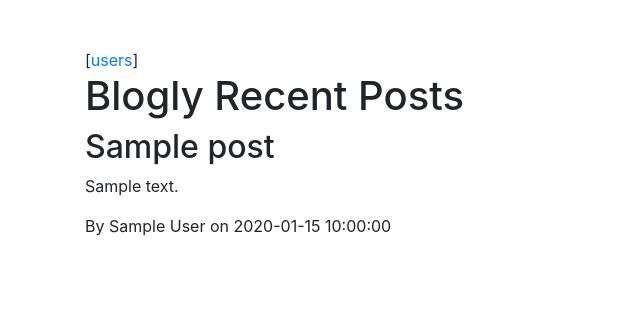
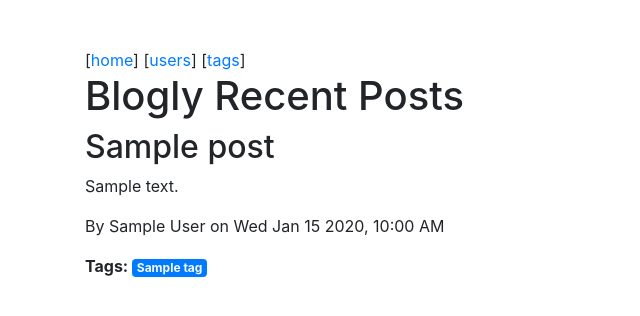
Before and after one commit to fan777/flask-blogly, a Flask app: page /posts in a window 1280 px wide. Shown: the top 316 px of the page, without its empty margins (0-640 px from the left). Run offline with Flask 2, Linux system fonts and the light colour scheme; tables that the repository leaves empty hold one stand-in row (values such as "Sample post").

Commit message:
part three

```diff
--- a/app.py
+++ b/app.py
@@ -2,7 +2,7 @@
 
 from flask import Flask, request, render_template, redirect
 from flask_debugtoolbar import DebugToolbarExtension
-from models import db, connect_db, User, Post
+from models import db, connect_db, User, Post, Tag
 
 app = Flask(__name__)
 app.config['SQLALCHEMY_DATABASE_URI'] = 'postgresql:///blogly'
@@ -21,13 +21,6 @@ db.create_all()
 def root():
     """Redirect to recent posts"""
     return redirect("/posts")
-
-
-@app.route('/posts')
-def list_recent_posts():
-    """Show list of recent posts"""
-    posts = Post.query.order_by(Post.created_at.desc()).limit(5).all()
-    return render_template('posts/recent.html', posts=posts)
 
 
 @app.route('/users')
@@ -95,7 +88,8 @@ def delete_user(user_id):
 def new_post_form(user_id):
     """Display new post form"""
     user = User.query.get_or_404(user_id)
-    return render_template('posts/new.html', user=user)
+    tags = Tag.query.all()
+    return render_template('posts/new.html', user=user, tags=tags)
 
 
 @app.route('/users/<int:user_id>/posts/new', methods=["POST"])
@@ -103,10 +97,21 @@ def create_post(user_id):
     """Create new post"""
     title = request.form["title"]
     content = request.form["content"]
-    new_post = Post(title=title, content=content, user_id=user_id)
+
+    tag_ids = [int(num) for num in request.form.getlist("tags")]
+    tags = Tag.query.filter(Tag.id.in_(tag_ids)).all()
+
+    new_post = Post(title=title, content=content, user_id=user_id, tags=tags)
     db.session.add(new_post)
     db.session.commit()
     return redirect(f'/users/{user_id}')
+
+
+@app.route('/posts')
+def list_recent_posts():
+    """Show list of recent posts"""
+    posts = Post.query.order_by(Post.created_at.desc()).limit(5).all()
+    return render_template('posts/recent.html', posts=posts)
 
 
 @app.route('/posts/<int:post_id>')
@@ -120,7 +125,8 @@ def show_post(post_id):
 def edit_post_form(post_id):
     """Display edit post form"""
     post = Post.query.get_or_404(post_id)
-    return render_template('posts/edit.html', post=post)
+    tags = Tag.query.all()
+    return render_template('posts/edit.html', post=post, tags=tags)
 
 
 @app.route('/posts/<int:post_id>/edit', methods=["POST"])
@@ -129,6 +135,10 @@ def edit_post(post_id):
     post = Post.query.get_or_404(post_id)
     post.title = request.form["title"]
     post.content = request.form["content"]
+
+    tag_ids = [int(num) for num in request.form.getlist("tags")]
+    post.tags = Tag.query.filter(Tag.id.in_(tag_ids)).all()
+
     db.session.add(post)
     db.session.commit()
     return redirect(f'/posts/{post.id}')
@@ -141,3 +151,59 @@ def delete_post(post_id):
     db.session.delete(post)
     db.session.commit()
     return redirect(f'/users/{post.user_id}')
+
+
+@app.route('/tags')
+def lits_tags():
+    """Show list of all tags"""
+    tags = Tag.query.all()
+    return render_template('tags/list.html', tags=tags)
+
+
+@app.route('/tags/new', methods=["GET"])
+def new_tag_form():
+    """Display new tag form"""
+    return render_template('tags/new.html')
+
+
+@app.route('/tags/new', methods=["POST"])
+def create_tag():
+    """Create new tag"""
+    name = request.form["name"]
+    new_tag = Tag(name=name)
+    db.session.add(new_tag)
+    db.session.commit()
+    return redirect(f'/tags/{new_tag.id}')
+
+
+@app.route('/tags/<int:tag_id>')
+def show_tag(tag_id):
+    """Show details about a single tag"""
+    tag = Tag.query.get_or_404(tag_id)
+    return render_template('tags/details.html', tag=tag)
+
+
+@app.route('/tags/<int:tag_id>/edit', methods=["GET"])
+def edit_tag_form(tag_id):
+    """Display edit tag form"""
+    tag = Tag.query.get_or_404(tag_id)
+    return render_template('tags/edit.html', tag=tag)
+
+
+@app.route('/tags/<int:tag_id>/edit', methods=["POST"])
+def edit_tag(tag_id):
+    """Update tag"""
+    tag = Tag.query.get_or_404(tag_id)
+    tag.name = request.form["name"]
+    db.session.add(tag)
+    db.session.commit()
+    return redirect('/tags')
+
+
+@app.route('/tags/<int:tag_id>/delete', methods=["POST"])
+def delete_tag(tag_id):
+    """Delete tag"""
+    tag = Tag.query.get_or_404(tag_id)
+    db.session.delete(tag)
+    db.session.commit()
+    return redirect('/tags')
--- a/models.py
+++ b/models.py
@@ -1,4 +1,5 @@
 """Models for Blogly."""
+import datetime
 from flask_sqlalchemy import SQLAlchemy
 
 db = SQLAlchemy()
@@ -35,9 +36,32 @@ class Post(db.Model):
     title = db.Column(db.String(50), nullable=False)
     content = db.Column(db.Text())
     created_at = db.Column(db.DateTime(), nullable=False,
-                           default=db.func.current_timestamp())
-    user_id = db.Column(db.Integer, db.ForeignKey('users.id'))
+                           default=datetime.datetime.now)
+    user_id = db.Column(db.Integer, db.ForeignKey('users.id'), nullable=False)
 
     def __repr__(self):
         """Show info about post"""
         return f'<Post {self.title} {self.created_at}>'
+
+    @property
+    def friendly_date(self):
+        return self.created_at.strftime('%a %b %d %Y, %I:%M %p')
+
+
+class Tag(db.Model):
+    __tablename__ = 'tags'
+    id = db.Column(db.Integer, primary_key=True, autoincrement=True)
+    name = db.Column(db.Text(), nullable=False, unique=True)
+    posts = db.relationship('Post', secondary="posts_tags", backref='tags')
+
+    def __repr__(self):
+        """Show info about tag"""
+        return f'<Post {self.name}>'
+
+
+class PostTag(db.Model):
+    __tablename__ = 'posts_tags'
+
+    post_id = db.Column(db.Integer, db.ForeignKey(
+        'posts.id'), primary_key=True)
+    tag_id = db.Column(db.Integer, db.ForeignKey('tags.id'), primary_key=True)
--- a/templates/posts/new.html
+++ b/templates/posts/new.html
@@ -13,6 +13,12 @@
     <label for="content" class="col-sm-2 col-form-label">Content</label>
     <div class="col-sm-6"><textarea name="content" class="md-textarea form-control" rows="3"></textarea></div>
   </div>
+  {% for tag in tags %}
+  <div class="form-check">
+    <input class="form-check-input" type="checkbox" value="{{ tag.id }}" id="tag_{{ tag.id }}" name="tags">
+    <label class="form-check-label" for="tag_{{ tag.id }}">{{ tag.name }}</label>
+  </div>
+  {% endfor %}
   <div class="form-group row">
     <div class="col-sm-2"></div>
     <div class="col-sm-6">
--- a/templates/posts/recent.html
+++ b/templates/posts/recent.html
@@ -3,21 +3,18 @@
 {% block title %}Users{% endblock %}
 
 {% block content %}
-[<a href="/users">users</a>]
+[<a href="/">home</a>] [<a href="/users">users</a>] [<a href="/tags">tags</a>]
 <h1>Blogly Recent Posts</h1>
 
 {% for post in posts %}
 <h2>{{ post.title }}</h2>
 <p>{{ post.content }}</p>
-<p>By {{ post.user.full_name }} on {{ post.created_at }}</p>
+<p>By {{ post.user.full_name }} on {{ post.friendly_date }}</p>
+<p><b>Tags: </b>
+  {% for tag in post.tags %}
+  <span class="badge bg-primary text-light">{{ tag.name }}</span>
+  {% endfor %}
+</p>
 {% endfor %}
 
 {% endblock %}
-
-
-<!-- <ul>
-  {% for user in users %}
-  <li><a href="/users/{{ user.id }}">{{ user.full_name }}</a></li>
-  {% endfor %}
-</ul>
-<p><a class="btn btn-secondary btn-sm" href="/users/new">Add user</a></p> -->
```
Also changed, not shown: seed.py (+15 -7 lines), templates/posts/details.html (+6 -1 lines), templates/posts/edit.html (+7 -0 lines), templates/tags/details.html (added, +19 -0 lines), templates/tags/edit.html (added, +20 -0 lines), templates/tags/list.html (added, +14 -0 lines), templates/tags/new.html (added, +20 -0 lines).
